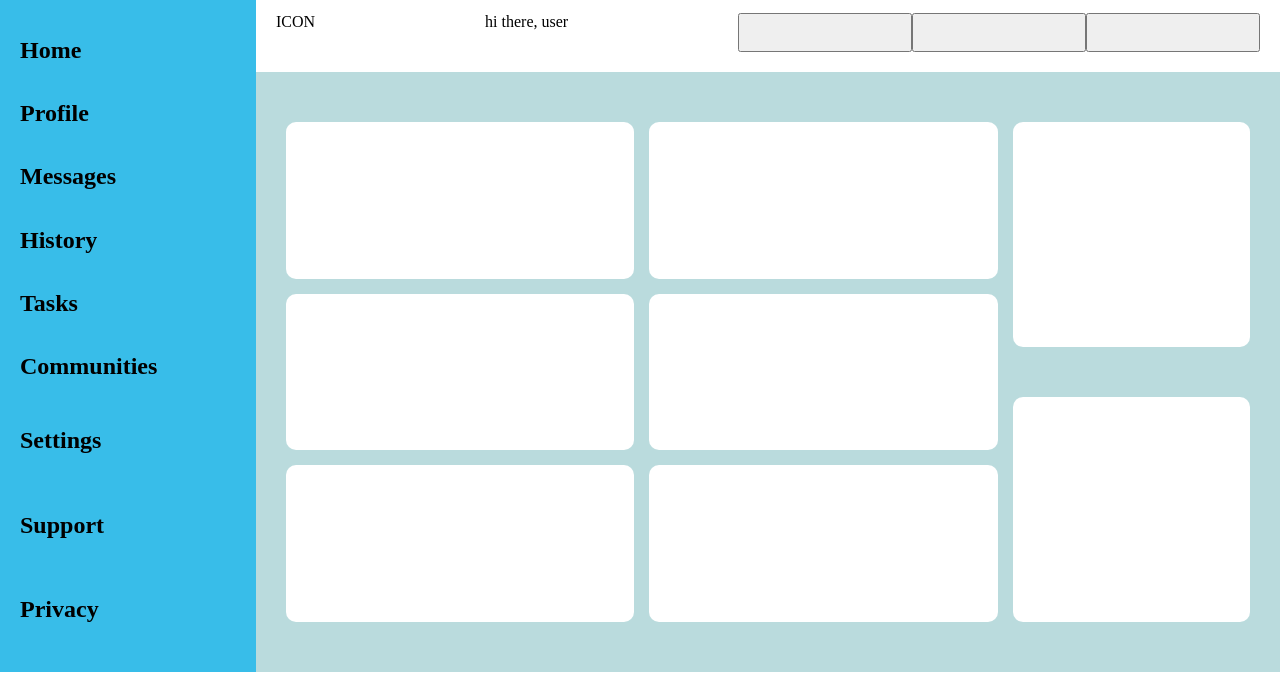
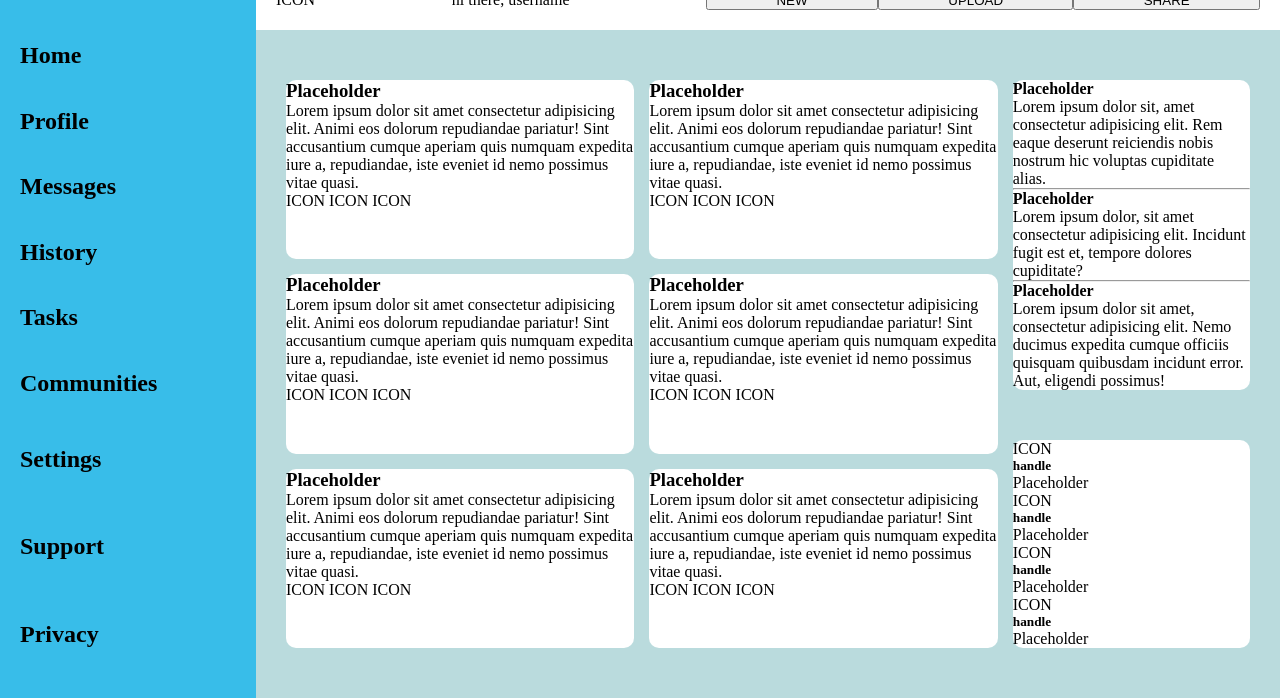
Before and after one commit to 99slayer/odin-admin-dashboard, a plain HTML site: page index.html in a window 1280 px wide. Shown: the part 128-826 px from the top of the page. Before the commit the page ends 800 px from the top, so only its background shows below. Drawn offline with Linux system fonts and the light colour scheme.

Commit message:
Filled out some quick html dummy content.

```diff
--- a/index.html
+++ b/index.html
@@ -15,19 +15,19 @@
                 <input class="searchBar" type="text" name="" id="">
                 <span>ICON</span>
                 <span>ICON</span>
-                <p></p>
+                <p>username</p>
             </div>
             <div class="grid2">
                 <span>ICON</span>
-                <p>hi there, user</p>
-                <button></button>
-                <button></button>
-                <button></button>
+                <p>hi there, username</p>
+                <button>NEW</button>
+                <button>UPLOAD</button>
+                <button>SHARE</button>
             </div>
         </div>
         <div class="sidebar">
             <div class="grid1">
-                <span></span>
+                <span>ICON</span>
                 <h1>Dashboard</h1>
             </div>
             <div class="grid2">
@@ -56,18 +56,84 @@
         <div class="main">
             <div class="content">
                 <!-- <h2>text</h2> -->
-                <div class="card"></div>
-                <div class="card"></div>
-                <div class="card"></div>
-                <div class="card"></div>
-                <div class="card"></div>
-                <div class="card"></div>
+                <div class="card">
+                    <h3>Placeholder</h3>
+                    <p>Lorem ipsum dolor sit amet consectetur adipisicing elit. Animi eos dolorum repudiandae pariatur! Sint accusantium cumque aperiam quis numquam expedita iure a, repudiandae, iste eveniet id nemo possimus vitae quasi.</p>
+                    <span>ICON</span>
+                    <span>ICON</span>
+                    <span>ICON</span>
+                </div>
+                <div class="card">
+                    <h3>Placeholder</h3>
+                    <p>Lorem ipsum dolor sit amet consectetur adipisicing elit. Animi eos dolorum repudiandae pariatur! Sint accusantium cumque aperiam quis numquam expedita iure a, repudiandae, iste eveniet id nemo possimus vitae quasi.</p>
+                    <span>ICON</span>
+                    <span>ICON</span>
+                    <span>ICON</span>
+                </div>
+                <div class="card">
+                    <h3>Placeholder</h3>
+                    <p>Lorem ipsum dolor sit amet consectetur adipisicing elit. Animi eos dolorum repudiandae pariatur! Sint accusantium cumque aperiam quis numquam expedita iure a, repudiandae, iste eveniet id nemo possimus vitae quasi.</p>
+                    <span>ICON</span>
+                    <span>ICON</span>
+                    <span>ICON</span>
+                </div>
+                <div class="card">
+                    <h3>Placeholder</h3>
+                    <p>Lorem ipsum dolor sit amet consectetur adipisicing elit. Animi eos dolorum repudiandae pariatur! Sint accusantium cumque aperiam quis numquam expedita iure a, repudiandae, iste eveniet id nemo possimus vitae quasi.</p>
+                    <span>ICON</span>
+                    <span>ICON</span>
+                    <span>ICON</span>
+                </div>
+                <div class="card">
+                    <h3>Placeholder</h3>
+                    <p>Lorem ipsum dolor sit amet consectetur adipisicing elit. Animi eos dolorum repudiandae pariatur! Sint accusantium cumque aperiam quis numquam expedita iure a, repudiandae, iste eveniet id nemo possimus vitae quasi.</p>
+                    <span>ICON</span>
+                    <span>ICON</span>
+                    <span>ICON</span>
+                </div>
+                <div class="card">
+                    <h3>Placeholder</h3>
+                    <p>Lorem ipsum dolor sit amet consectetur adipisicing elit. Animi eos dolorum repudiandae pariatur! Sint accusantium cumque aperiam quis numquam expedita iure a, repudiandae, iste eveniet id nemo possimus vitae quasi.</p>
+                    <span>ICON</span>
+                    <span>ICON</span>
+                    <span>ICON</span>
+                </div>
             </div>
             <div class="sideContent">
                 <!-- <h2>text</h2> -->
-                <div class="card"></div>
+                <div class="card">
+                    <h4>Placeholder</h4>
+                    <p>Lorem ipsum dolor sit, amet consectetur adipisicing elit. Rem eaque deserunt reiciendis nobis nostrum hic voluptas cupiditate alias.</p>
+                    <hr>
+                    <h4>Placeholder</h4>
+                    <p>Lorem ipsum dolor, sit amet consectetur adipisicing elit. Incidunt fugit est et, tempore dolores cupiditate?</p>
+                    <hr>
+                    <h4>Placeholder</h4>
+                    <p>Lorem ipsum dolor sit amet, consectetur adipisicing elit. Nemo ducimus expedita cumque officiis quisquam quibusdam incidunt error. Aut, eligendi possimus!</p>
+                </div>
                 <!-- <h2>text</h2> -->
-                <div class="card"></div>
+                <div class="card">
+                    <div>
+                        <span>ICON</span>
+                        <h5>handle</h5>
+                        <p>Placeholder</p>
+                    </div>
+                    <div>
+                        <span>ICON</span>
+                        <h5>handle</h5>
+                        <p>Placeholder</p>
+                    </div>
+                    <div>
+                        <span>ICON</span>
+                        <h5>handle</h5>
+                        <p>Placeholder</p>
+                    </div>
+                    <div>
+                        <span>ICON</span>
+                        <h5>handle</h5>
+                        <p>Placeholder</p>
+                    </div>
+                </div>
             </div>
         </div>
     </div>
```
